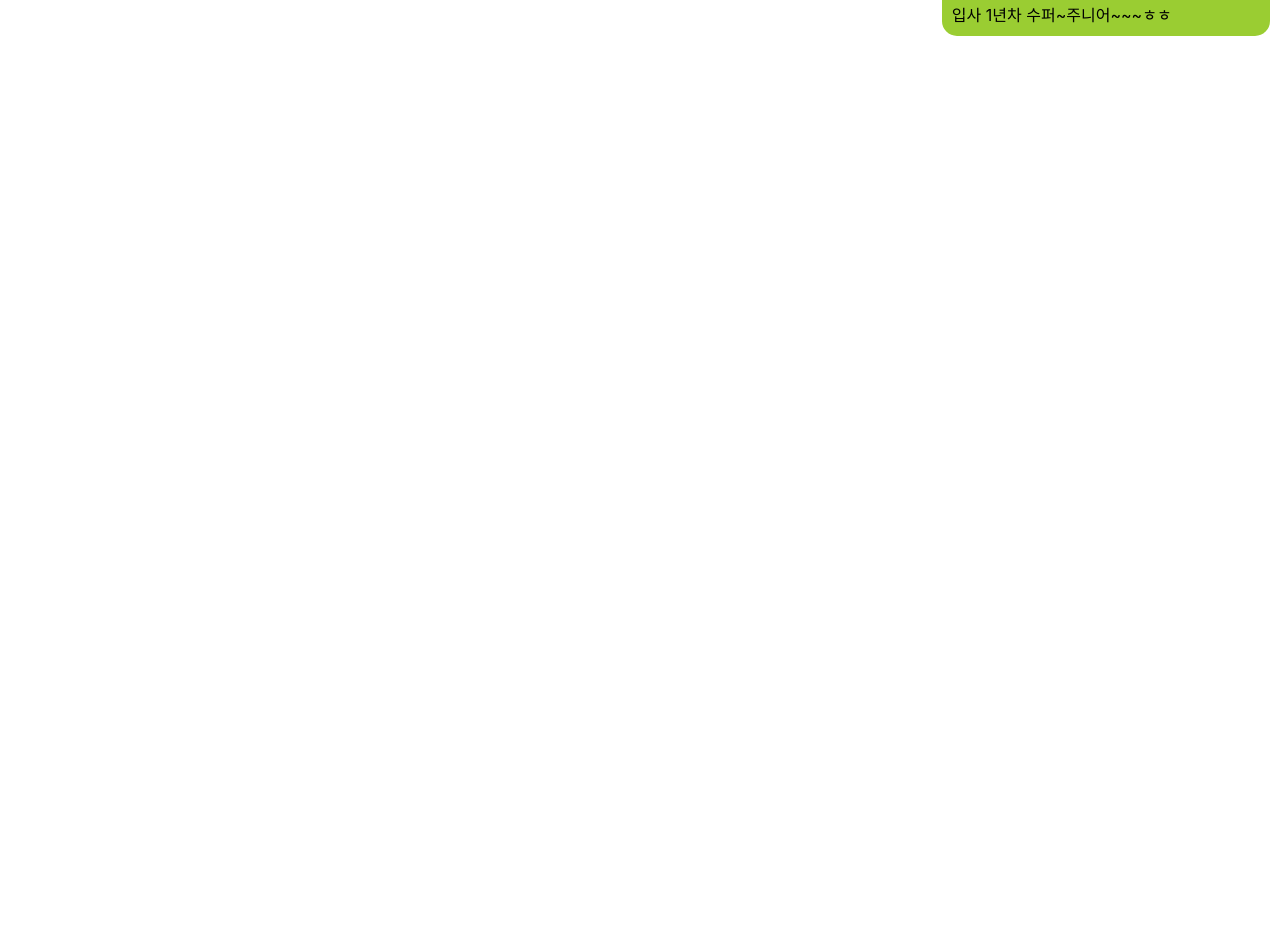
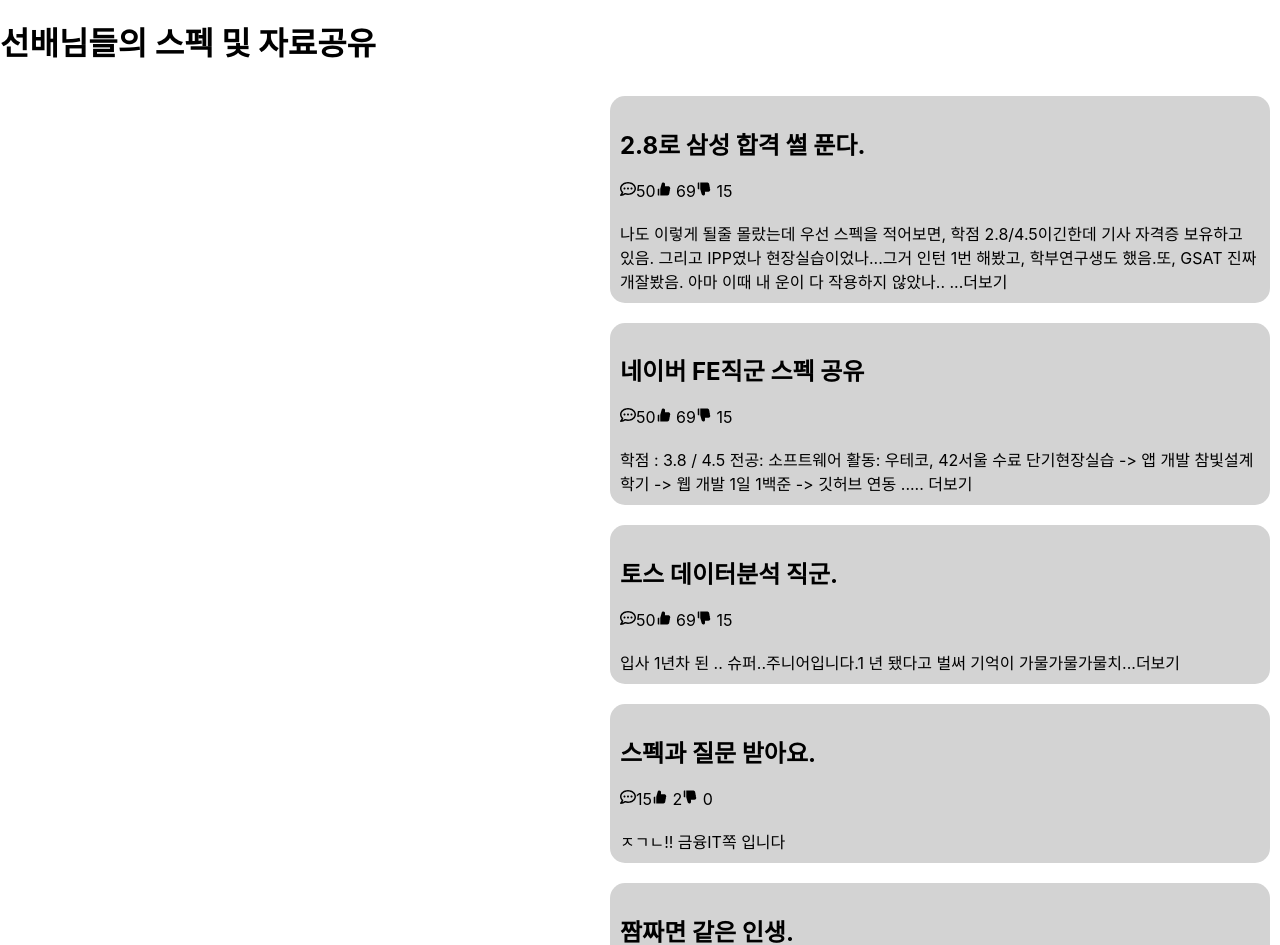
Before and after one commit to uznimzu/front, a React (Create React App) app in the folder a-cup-of-coffee/: page /cateClickPage in a window 1280 px wide. Shown: the part 327-1272 px from the top of the page. Before the commit the page ends 800 px from the top, so only its background shows below. Built offline with nearby package versions, Linux system fonts and the light colour scheme.

Commit message:
[Update]_빈껍데기들 구현
[Update]_으 보기 싫은 200줄 넘는 코드

```diff
--- a/a-cup-of-coffee/src/cateClickPage/cateClick.js
+++ b/a-cup-of-coffee/src/cateClickPage/cateClick.js
@@ -2,6 +2,26 @@
 import styled from "styled-components";
 import { FaRegCommentDots } from "react-icons/fa";
 import { AiFillLike, AiFillDislike } from "react-icons/ai";
+import Pagination from "react-js-pagination";
+import {useState} from "react";
+
+const Container = styled.div`
+        display:flex;
+        flex-direction: column;
+        min-height: 100vh;
+        `;
+const Header = styled.div`
+        flex:1;
+        `
+const ContentWrapper = styled.div`
+        flex: 1;
+        `;
+
+const Footer = styled.div`
+        background-color: white;
+        padding: 10px;
+        text-align: center;
+        `
 
 const CateButton = styled.div`
         display:inline-block;
@@ -28,22 +48,22 @@
         margin:10px;
         margin-left:auto;
         padding:10px;
-        background-color: yellowgreen;
+        background-color: lightgray;
         justify-content: flex-end;
         border-radius: 15px;
         `;
 
 const CardWrapper = styled.div`
         display:flex;
-        float:right;
-        margin-left:auto;
+        /* float:right;
+        margin-left:auto; */
         flex-direction:column;
         `;
 
 const Writebtn = styled.div`
         margin-left:auto;
         border-radius: 15px;
-        background-color: yellow;
+        background-color: lightgray;
         border-radius: 15px;
         `
 
@@ -53,40 +73,115 @@
 
 `
 
+const PaginationWrapper = styled.div`
+        display:flex;
+        background-color:white;
+        justify-content: center;
+        margin-left:auto;
+        margin-right:auto;
+        ul {
+            list-style-type: none;
+            display:flex;
+            padding: 0;
+            li{
+                margin: 0 5px;
+            }
+        }
+`
+
 function CateClick(props) {
+
+
     const dummyData = [
         {
             id:1,
+            cate:"share",
             title: "2.8로 삼성 합격 썰 푼다.",
             comment:"50",
             good:"69",
             bad:"15",
-            content:" 나도 이렇게 될 줄 몰랐음 근데 어쩌다보니! 눈 떠보니~ 하루아침에 취업을 했더라~~ㅋㅋ"
+            content:" 나도 이렇게 될줄 몰랐는데 우선 스펙을 적어보면, 학점 2.8/4.5이긴한데 기사 자격증 보유하고 있음. 그리고 IPP였나 현장실습이었나...그거 인턴 1번 해봤고, 학부연구생도 했음.또, GSAT 진짜 개잘봤음. 아마 이때 내 운이 다 작용하지 않았나.. ...더보기"
         },
 
         {
             id:2,
+            cate:"share",
             comment:"50",
             good:"69",
             bad:"15",
             title: "네이버 FE직군 스펙 공유",
-            content:"학점은 ~이고, 전공은~임. 그리고 꿈은~"
+            content:"학점 : 3.8 / 4.5 전공: 소프트웨어 활동: 우테코, 42서울 수료 단기현장실습 -> 앱 개발 참빛설계학기 -> 웹 개발 1일 1백준 -> 깃허브 연동 ..... 더보기"
         },
 
         {
             id:3,
+            cate:"share",
             comment:"50",
             good:"69",
             bad:"15",
             title: "토스 데이터분석 직군.",
-            content:"입사 1년차 수퍼~주니어~~~ㅎㅎ"
+            content:"입사 1년차 된 .. 슈퍼..주니어입니다.1 년 됐다고 벌써 기억이 가물가물가물치...더보기"
+        },
+
+        {
+            id:4,
+            cate:"share",
+            comment:"15",
+            good:"2",
+            bad:"0",
+            title: "스펙과 질문 받아요.",
+            content:"ㅈㄱㄴ!! 금융IT쪽 입니다"
+        },
+
+        {
+            id:5,
+            cate:"share",
+            comment:"2",
+            good:"6",
+            bad:"5",
+            title: "짬짜면 같은 인생.",
+            content:"주력 언어가 없음 인생이란 대체 뭘까 .. 그래도 데이터 분석/리서치 관련 궁금하신 거 있으신 분 질문 ㄱㄱ"
+        },
+
+        {
+            id:6,
+            cate:"share",
+            comment:"0",
+            good:"0",
+            bad:"0",
+            title: "멋사 해커톤",
+            content:"내가 만든 건 왤케 구리지/?"
+        },
+
+        {
+            id:7,
+            cate:"share",
+            comment:"5",
+            good:"9",
+            bad:"1",
+            title: "올리브영!!",
+            content:"이번 달에 빅 세일 하나?.."
         }
     ]
-
+    const [currentPage, setCurrentPage] = useState(1);
+    const [itemsPerPage, setItemsPerPage] = useState(5);
+    const indexOfLastItem = currentPage * itemsPerPage;
+    const indexOfFirstItem = indexOfLastItem - itemsPerPage;
+    // const lastPage = Math.ceil(dummyData.length / itemsPerPage);
+    const currentItems = dummyData.slice(indexOfFirstItem, indexOfLastItem);
 
   return (
-    <div>
+    <Container>
+        <Header>
+            <WritebtnWrapper>
+                <Writebtn>
+                    글 작성하기
+                </Writebtn>
+            </WritebtnWrapper>
+        </Header>
+
         <CateWrapper>
+            <h1>커피 한 잔 카테고리</h1>
                 <div className="nav1" style={{display:"flex"}}> {/* jsx 땜시 바깥에 한 번, 그리고 스타일 땜시 안에 한 번! 2번 해야 하는 거 잊지 않기 */}
                     <div className="share">
                         <CateButton color={props.lightgray}>
@@ -127,32 +222,44 @@
                     </div>
                 </div>
         </CateWrapper>
-
-        <WritebtnWrapper>
-            <Writebtn>
-                글 작성하기
-            </Writebtn>
-        </WritebtnWrapper>
+        <ContentWrapper>
 
 
-        <div>
+
 
             <CardWrapper>
-                {dummyData.map((item) => (
+                <h1>선배님들의 스펙 및 자료공유</h1>
+                {currentItems.map((item) => (
                     <Card key={item.id}>
-                        <b>{item.title}</b>
-                        <br />
+                        <b><h2>{item.title}</h2></b>
                         <FaRegCommentDots />{item.comment}
                         <AiFillLike /> {item.good}
                        <AiFillDislike /> {item.bad}
+                        <br />
                         <br />
                         {item.content}
                     </Card>
 
                 ))}
+
+
             </CardWrapper>
-        </div>
-    </div>
+        </ContentWrapper>
+
+        <Footer>
+            <PaginationWrapper>
+                <Pagination
+                    activePage={currentPage}
+                    pageRangeDisplayed={5}
+                    prevPageText={"<"}
+                    nextPageText={">"}
+                    onChange={(pageNumber) => setCurrentPage(pageNumber)}
+                    totalItemsCount={dummyData.length}
+                    itemsCountPerPage={itemsPerPage}
+                />
+            </PaginationWrapper>
+       </Footer>
+    </Container>
 
   );
 }
```
Lines whose indentation alone changed are shown as unchanged.
